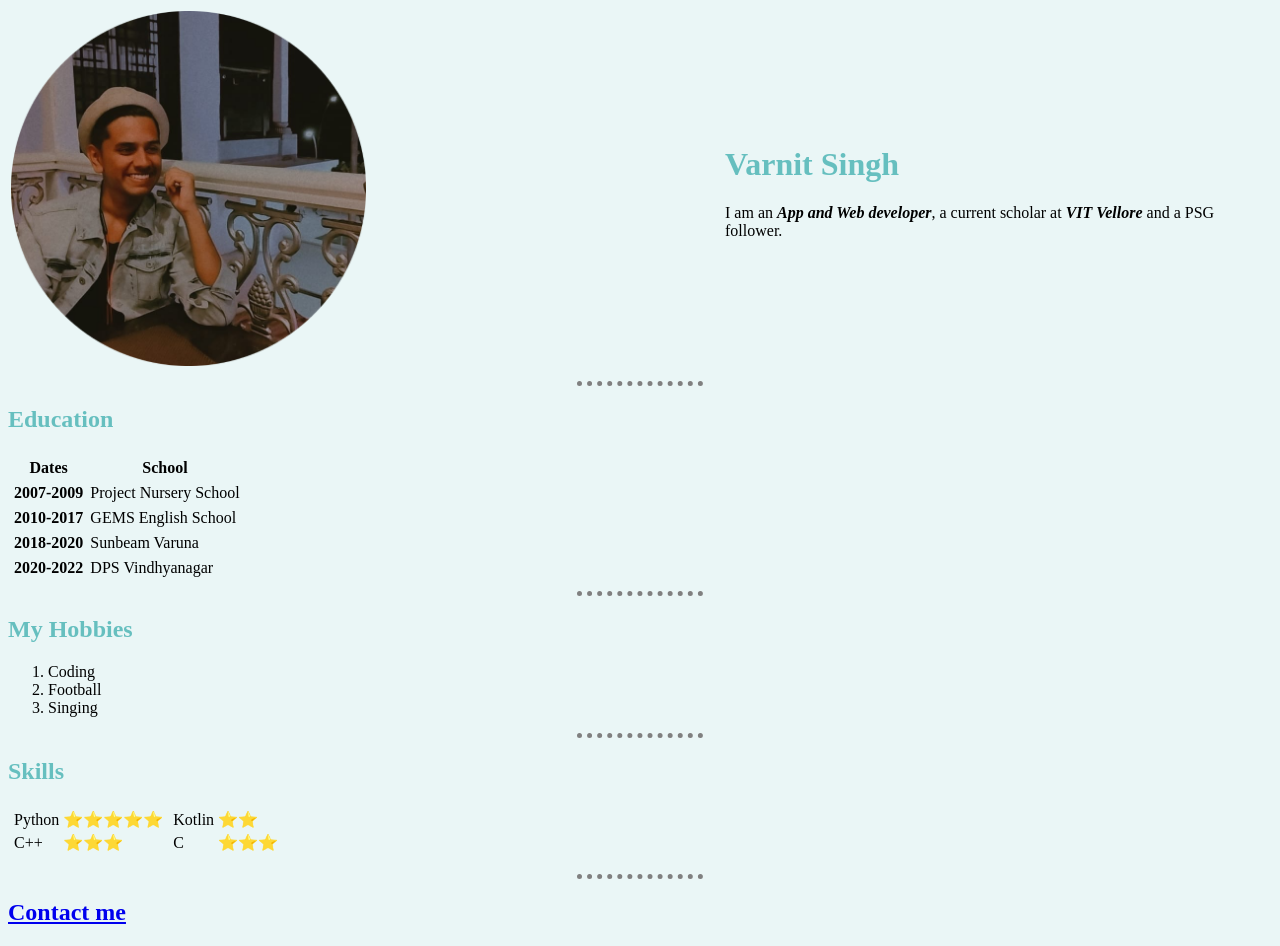
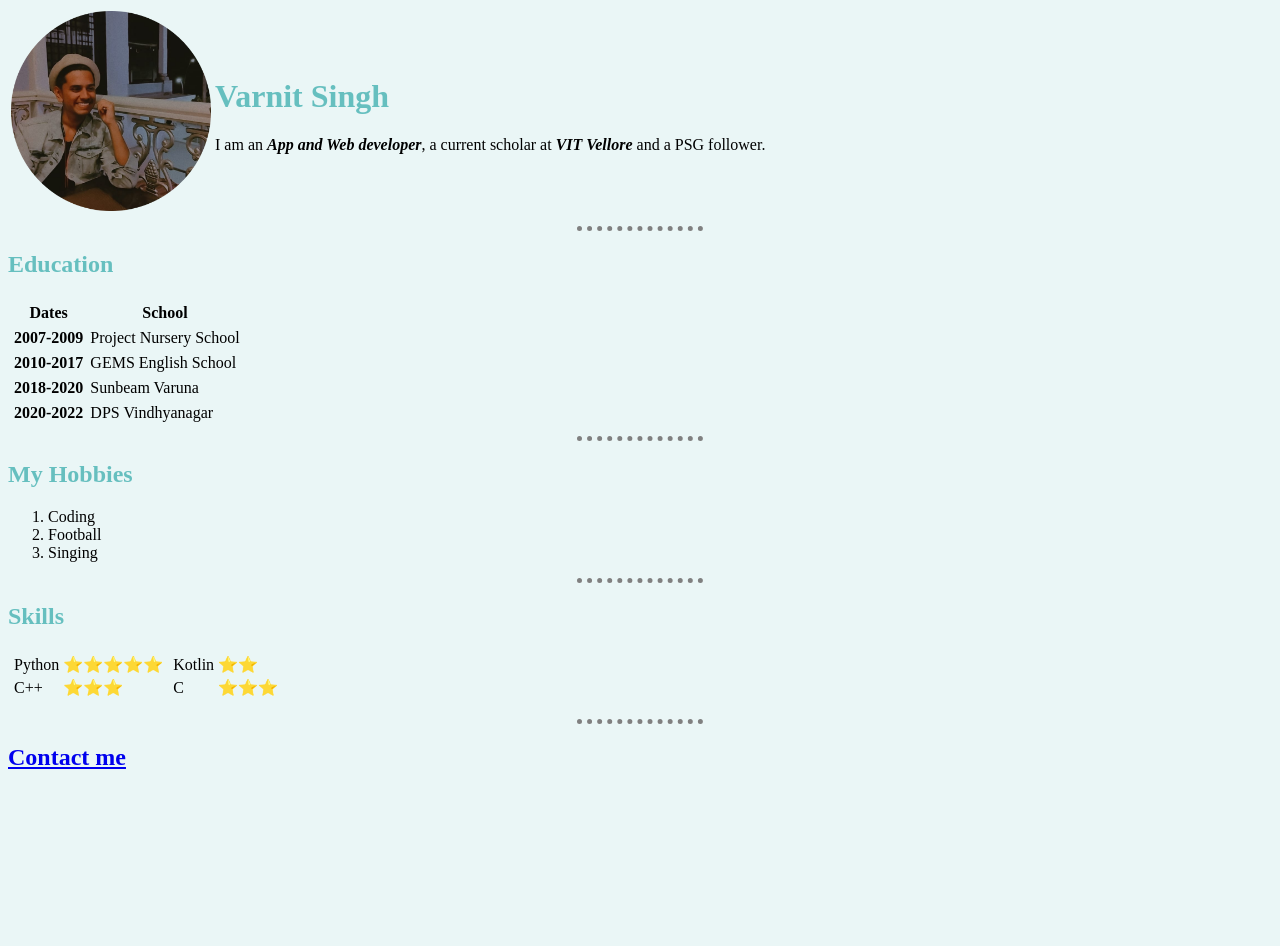
Before and after one commit to varnit-ta/cv, a plain HTML site: page index.html in a window 1280 px wide. After the commit the page ends 800 px from the top, so only its background shows below. Drawn offline with Linux system fonts and the light colour scheme.

Commit message:
index CV

```diff
--- a/index.html
+++ b/index.html
@@ -12,7 +12,7 @@
 <body>
 	<table cellspacing="2">
 		<tr>
-			<td><img src="Images/Varnit.png" alt="Varnit's pic" width="50%" height="50%"></td>
+			<td><img src="Images/Varnit.png" alt="Varnit's pic" width="200px" height="200px"></td>
 			<td>
 				<h1>Varnit Singh</h1>
 				<p>I am an <strong><em>App and Web developer</em></strong>, a current scholar at <strong><em>VIT Vellore</em></strong> and a PSG follower.</p>
```
